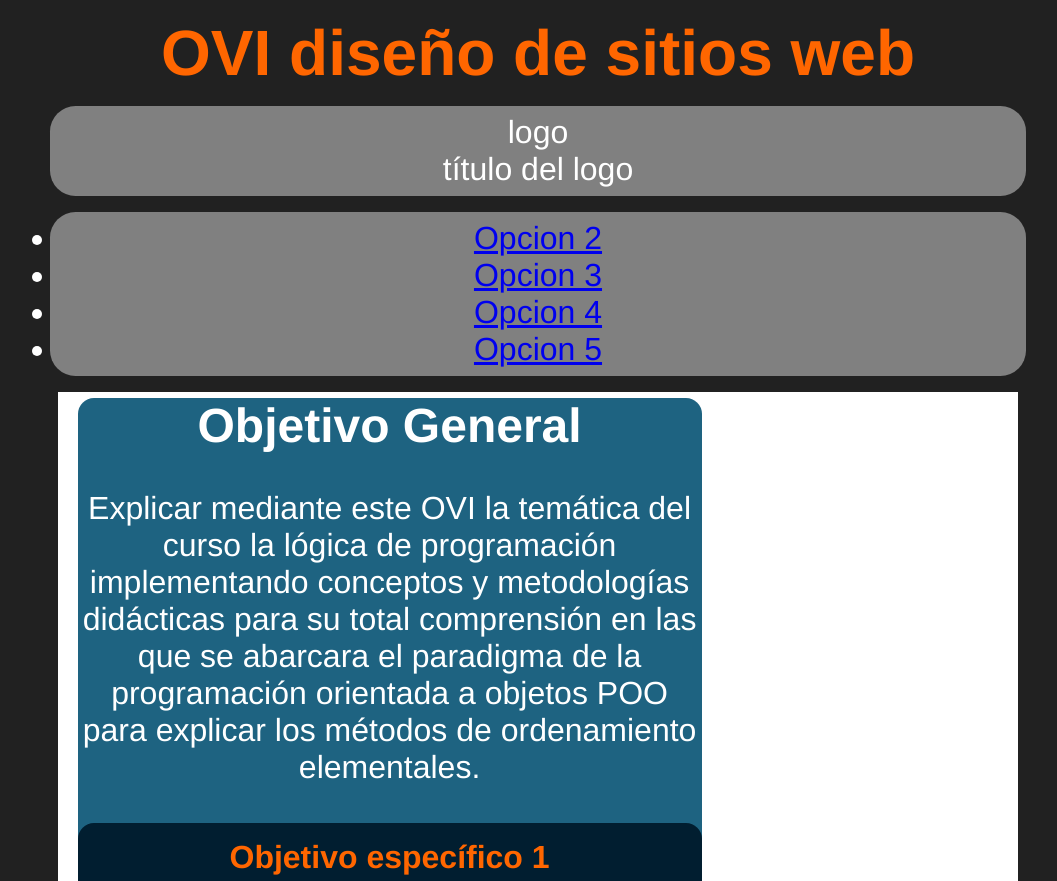
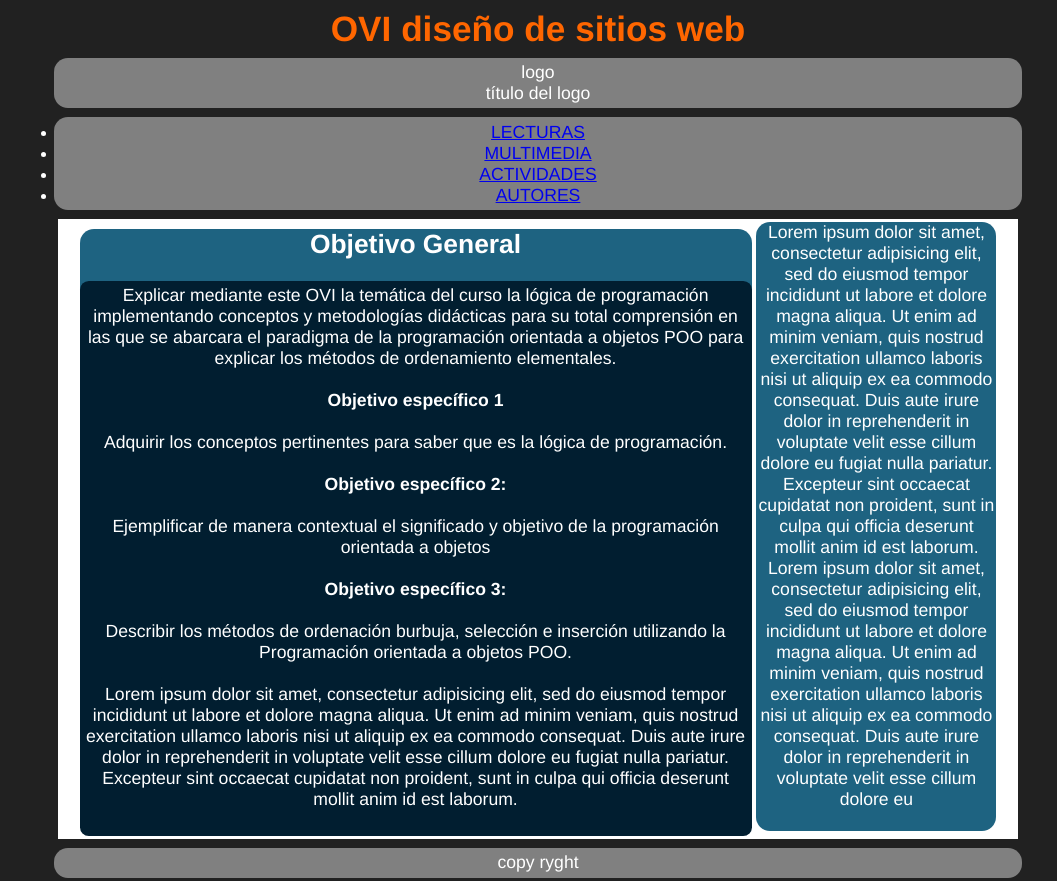
Before and after one commit to fabiancerquera/construccionOVI, a plain HTML site: page index.html in a window 1280 px wide. Shown: the top 881 px of the page, without its empty margins (102-1159 px from the left). Drawn offline with Linux system fonts and the light colour scheme.

Commit message:
faiver.10
etiqueta Aside

```diff
--- a/css/estilosfaiver.css
+++ b/css/estilosfaiver.css
@@ -13,7 +13,7 @@ body{
 	font-family: Helvetica,Times New Roman;
 	background: #212121;
 	color: #FFFFFF;
-	font-size: 2em;
+	font-size: 1.1em;
 }
 h1	{
 	color: #f60;
@@ -37,25 +37,27 @@ section#primero{
 	background: #FFFFFF;
 	text-align: center;
 }
+
+
 section#segundo,aside{
 	background: #1E6381;
-	border-radius: 0.5em;
+	border-radius: 0.8em;
 	display: inline-block;;
 	margin: 0.2em auto;
 	max-width: 960px;
 	min-height: 200px
-	vertical-align:	top;
+	vertical-align:top ;
+	width: 70%;
+}
 
-	width: 65%;
-}
-article{
+
+article {
 	background: #011E30;
 	border-radius: 0.5em;
 	min-height: 140px;
 	padding: 0.25em;
 }
+
 aside{
-	width: 30%;
-
-
+	width: 25%;
 }
--- a/index.html
+++ b/index.html
@@ -30,21 +30,21 @@
 	<nav>
 			<ul>
 				<li>
-					<a href="au ">Opcion 2</a>
+					<a target="_Blank"   href="http://www.falconmasters.com/category/cursos/ ">LECTURAS</a>
 				</li>
 
 
 				<li>
-					<a href="#">Opcion 3</a>
+					<a target="_Blank"   href="#">MULTIMEDIA</a>
 				</li>
 
 				<li>
-					<a href="a">Opcion 4</a>
+					<a target="_Blank"  href="a">ACTIVIDADES</a>
 				</li>
 
 				<li>
 					<!--target permite no cerrar la pestaña principal -->
-					<a target="_Blank"  href="autores.html">Opcion 5</a>
+					<a target="_Blank"  href="autores.html">AUTORES</a>
 				</li>
 			</ul>
 		</nav>
@@ -57,9 +57,11 @@
 			<section id="segundo">
 				<h2> Objetivo General</h2><br/>
 
+
+					<article>
 						<p>Explicar mediante este OVI la temática del curso la lógica de programación implementando conceptos y metodologías didácticas para su total comprensión en las que se abarcara el paradigma de la programación orientada a objetos POO para explicar los métodos de ordenamiento elementales.</p><br/>
-					<article>
-							<h1> Objetivo específico 1 </h1><br/>
+
+						<h4> Objetivo específico 1 </h4><br/>
 						<p> Adquirir los conceptos pertinentes para saber que es la lógica de programación. </p><br/>
 
 						<h4>Objetivo específico 2: </h4><br/>
@@ -73,11 +75,24 @@
 							consequat. Duis aute irure dolor in reprehenderit in voluptate velit esse
 							cillum dolore eu fugiat nulla pariatur. Excepteur sint occaecat cupidatat non
 							proident, sunt in culpa qui officia deserunt mollit anim id est laborum.
+
 						</p><br/>
 				</article>
 		</section>
 		<aside>
-			&lt;aside&gt;
+				<p>
+			Lorem ipsum dolor sit amet, consectetur adipisicing elit, sed do eiusmod
+			tempor incididunt ut labore et dolore magna aliqua. Ut enim ad minim veniam,
+			quis nostrud exercitation ullamco laboris nisi ut aliquip ex ea commodo
+			consequat. Duis aute irure dolor in reprehenderit in voluptate velit esse
+			cillum dolore eu fugiat nulla pariatur. Excepteur sint occaecat cupidatat non
+			proident, sunt in culpa qui officia deserunt mollit anim id est laborum.
+			Lorem ipsum dolor sit amet, consectetur adipisicing elit, sed do eiusmod
+			tempor incididunt ut labore et dolore magna aliqua. Ut enim ad minim veniam,
+			quis nostrud exercitation ullamco laboris nisi ut aliquip ex ea commodo
+			consequat. Duis aute irure dolor in reprehenderit in voluptate velit esse
+			cillum dolore eu
+			</p><br/>
 		</aside>
 	</section>
 		<!--  pie de pagina creditos correos.-->
```
Lines whose indentation alone changed are shown as unchanged.
